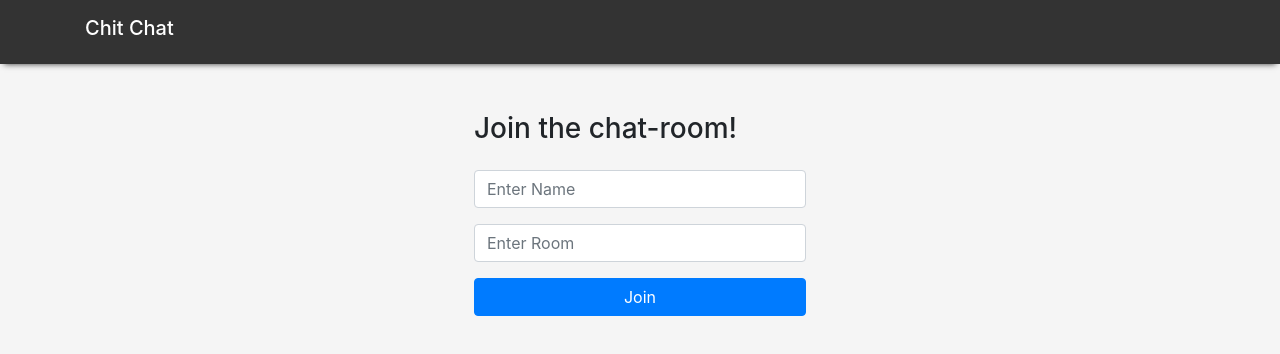
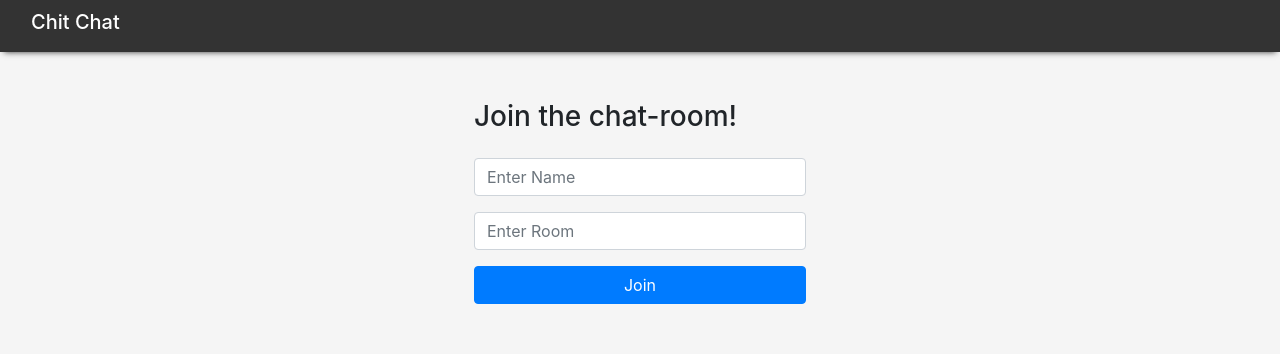
Before and after one commit to viveksingh-01/chit-chat, a React (Create React App) app in the folder client/: page / in a window 1280 px wide. Shown: the top 354 px of the page. Built offline with nearby package versions, Linux system fonts and the light colour scheme.

Commit message:
Make navbar contents to take full width

```diff
--- a/client/src/components/Navbar/Navbar.css
+++ b/client/src/components/Navbar/Navbar.css
@@ -1,6 +1,7 @@
 .navbar {
   background-color: #333 !important;
   box-shadow: 0px 4px 6px -4px #333;
+  height: 52px !important;
 }
 
 .navbar-brand {
--- a/client/src/components/Navbar/Navbar.jsx
+++ b/client/src/components/Navbar/Navbar.jsx
@@ -6,7 +6,7 @@ const Navbar = () => {
   return (
     <div>
       <nav className="navbar navbar-expand-lg navbar-light bg-light">
-        <div className="container">
+        <div className="container-fluid">
           <NavLink to="/">
             <h1 className="navbar-brand">Chit Chat</h1>
           </NavLink>
```
